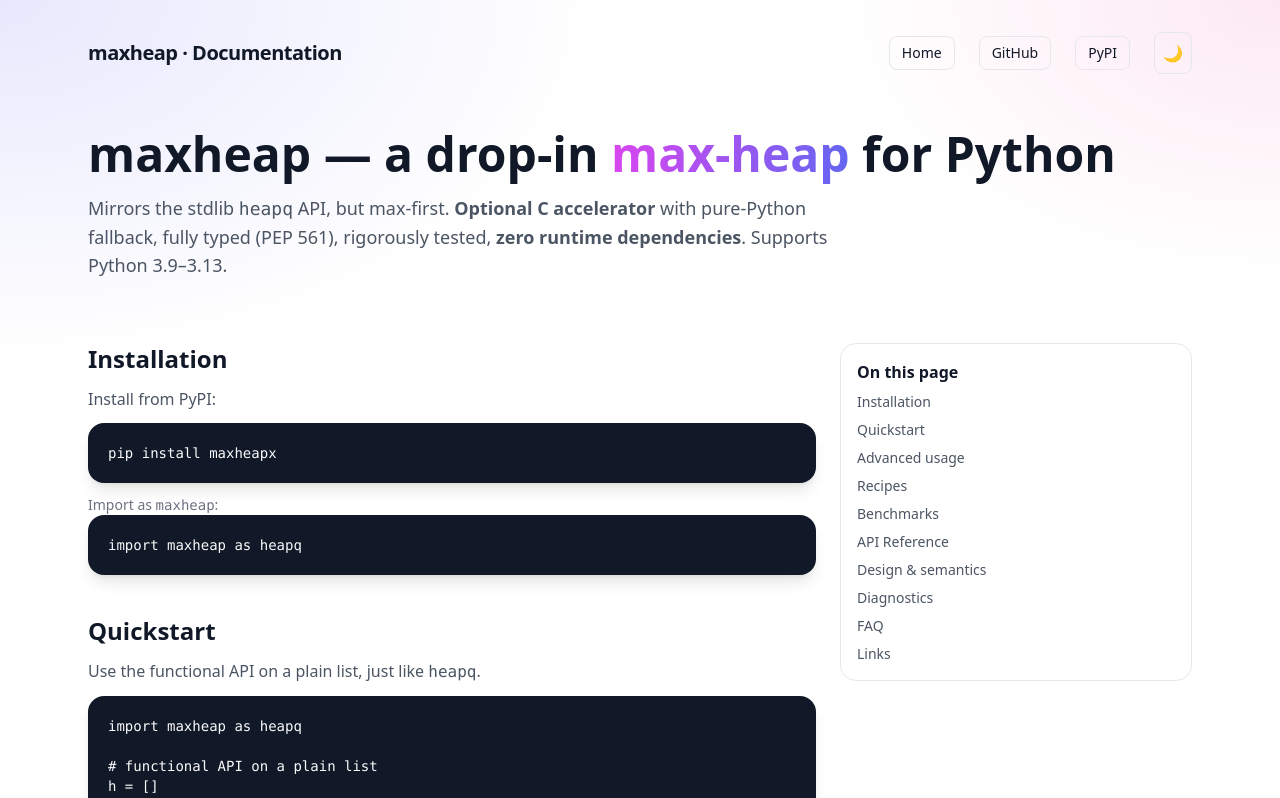
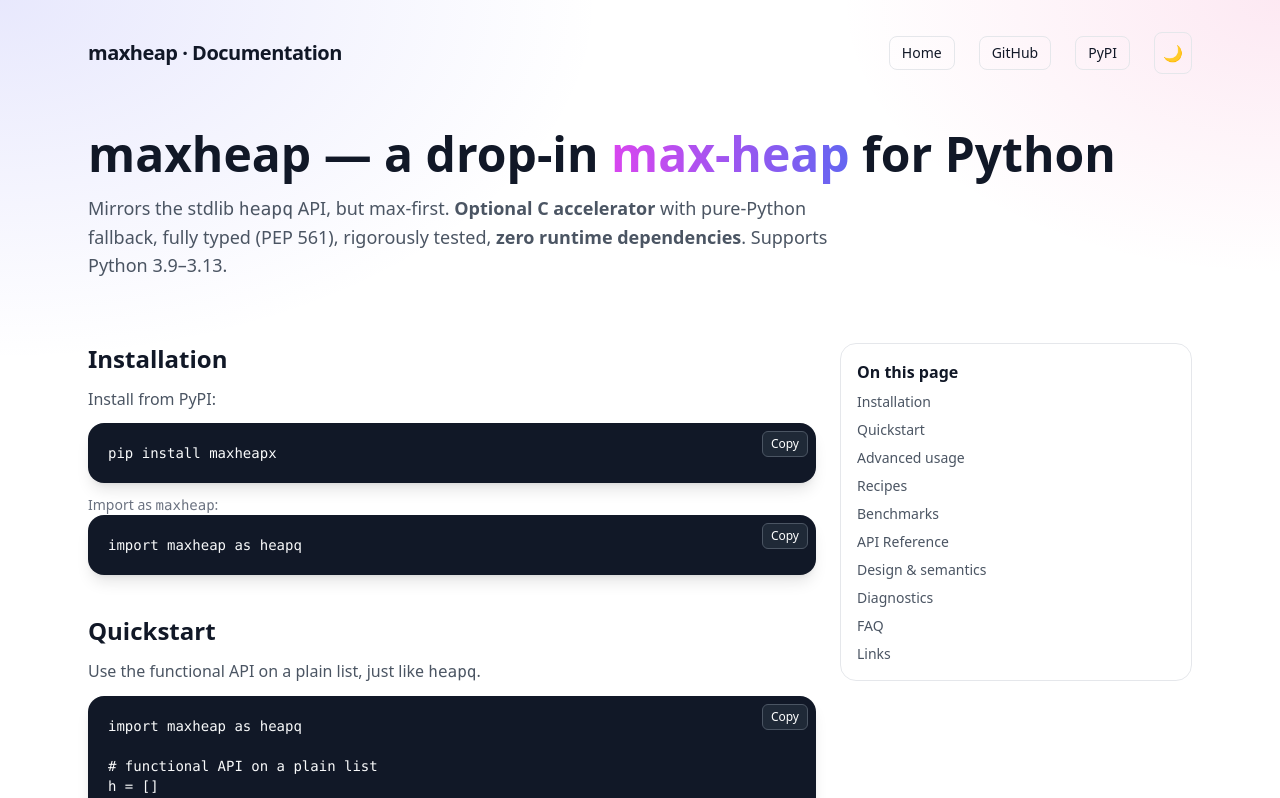
Before and after one commit to timothyroch/maxheap, a Next.js app in the folder website/: page /docs in a window 1280 px wide. Shown: the top 798 px of the page. Built offline with nearby package versions, Linux system fonts and the light colour scheme.

Commit message:
feat: add copy button to CodeBlock and replace DownloadCard with VersionHistory on homepage

```diff
--- a/website/app/page.tsx
+++ b/website/app/page.tsx
@@ -1,7 +1,7 @@
 import ThemeToggle from '@/components/ThemeToggle';
 import CodeBlock from '@/components/CodeBlock';
-import DownloadCard, { placeholderAsset_010 } from '@/components/DownloadCard';
-import release from './data/releases.json';
+import VersionHistory from '@/components/VersionHistory';
+import releases from './data/releases.json';
 import Link from 'next/link';
 export default function Page() {
   const code = `import maxheap as heapq
@@ -67,11 +67,17 @@ print(heapq.heappop(h))  # 42`;
             </div>
 
             <div className="mt-8 grid gap-4">
-              <h2 className="text-xl font-semibold mb-4">Downloads</h2>
-              {release.assets.map((a) => (<DownloadCard asset={placeholderAsset_010} disabled />))}
-              <div className="mt-2 text-sm text-gray-500">
-                Version {release.version} · Released on August 14 2025
-              </div>
+              <VersionHistory releases={releases} />
+
+              {(() => {
+                const latest = releases[0];
+                return latest ? (
+                  <div className="mt-2 text-sm text-gray-500">
+                    Latest v{latest.version} · Released on {releases[0].date}
+                  </div>
+                ) : null;
+              })()}
+
             </div>
           </div>
 
--- a/website/components/CodeBlock.tsx
+++ b/website/components/CodeBlock.tsx
@@ -1,7 +1,31 @@
+'use client';
+
+import { useState } from 'react';
+
 export default function CodeBlock({ code }: { code: string }) {
+  const [copied, setCopied] = useState(false);
+
+  const handleCopy = async () => {
+    try {
+      await navigator.clipboard.writeText(code);
+      setCopied(true);
+      setTimeout(() => setCopied(false), 2000); // Reset after 2s
+    } catch (err) {
+      console.error('Failed to copy:', err);
+    }
+  };
+
   return (
-    <pre className="rounded-2xl bg-gray-900 text-gray-50 p-5 overflow-auto text-sm font-mono shadow-lg">
-      <code>{code}</code>
-    </pre>
+    <div className="relative">
+      <pre className="rounded-2xl bg-gray-900 text-gray-50 p-5 overflow-auto text-sm font-mono shadow-lg">
+        <code>{code}</code>
+      </pre>
+      <button
+        onClick={handleCopy}
+        className="absolute top-2 right-2 text-xs px-2 py-1 bg-gray-800 hover:bg-gray-700 text-white rounded-md border border-gray-600"
+      >
+        {copied ? 'Copied!' : 'Copy'}
+      </button>
+    </div>
   );
 }
```
